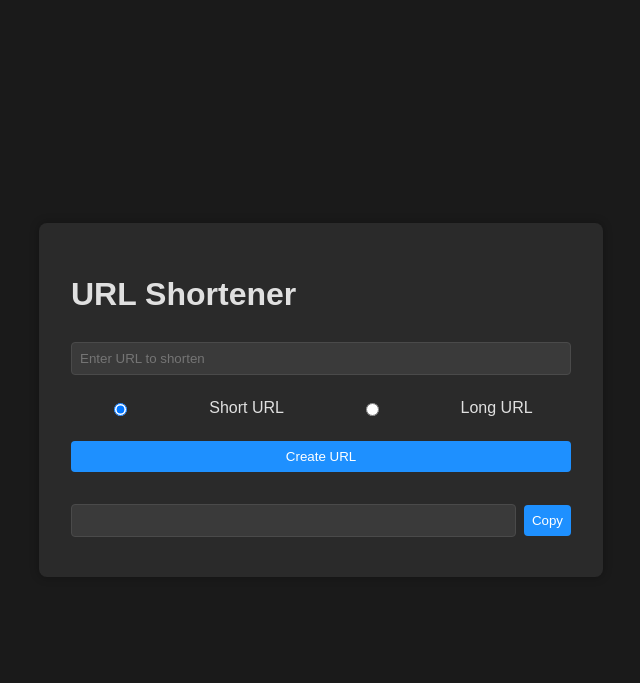
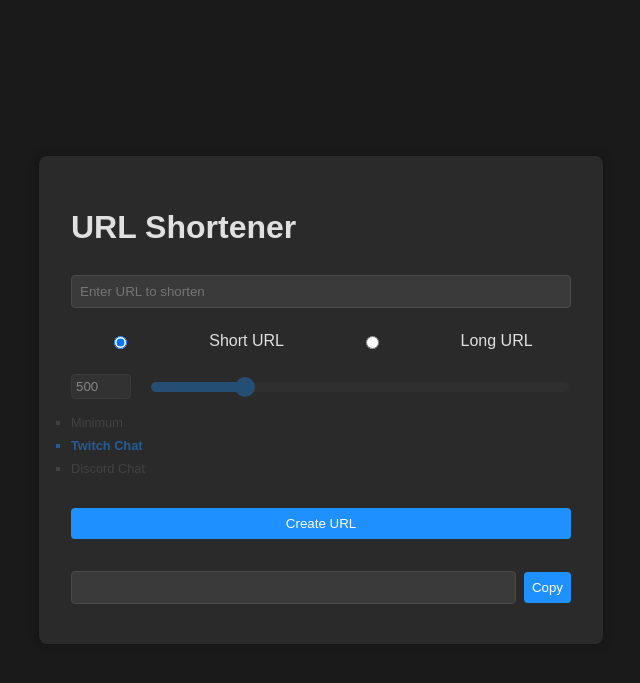
Before and after one commit to SUB0PT1MAL/urgly, a Flask app: page / in a window 1280 px wide. Shown: the top 683 px of the page, without its empty margins (319-959 px from the left). Run offline with Flask 3, Linux system fonts and the light colour scheme.

Commit message:
Update index.html

```diff
--- a/templates/index.html
+++ b/templates/index.html
@@ -16,7 +16,7 @@
             <input type="radio" id="longUrl" name="urlType" value="long">
             <label for="longUrl">Long URL</label>
         </div>
-        <div id="longUrlControls" style="display: none;">
+        <div id="longUrlControls" style="display:">
             <div class="slider-container">
                 <input type="number" id="urlLengthInput" value="500">
                 <input type="range" id="urlLengthSlider" min="100" max="2000" value="500">
```
